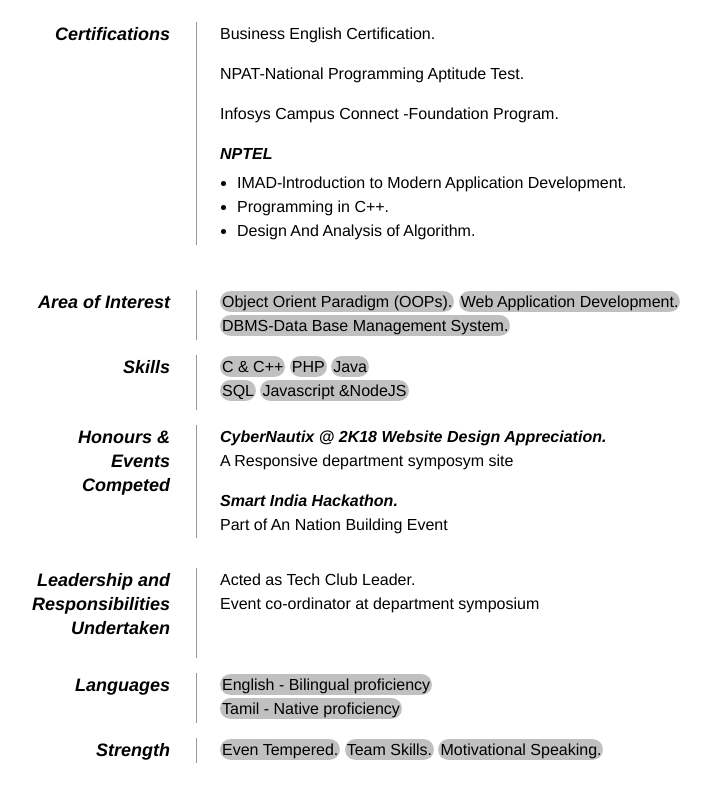
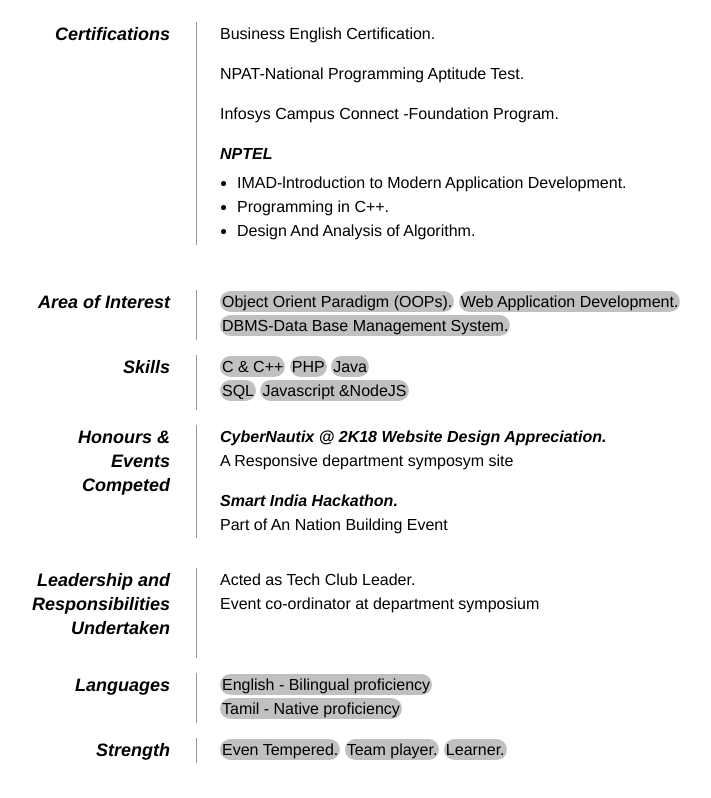
Before and after one commit to MuhamedSalihSeyedIbrahim/MuhamedSalihSeyedIbrahim.github.io, a plain HTML site: page index.html in a window 1280 px wide. Shown: the part 767-1565 px from the top of the page, without its empty margins (220-931 px from the left). Drawn offline with Linux system fonts and the light colour scheme.

Commit message:
Update index.html

```diff
--- a/index.html
+++ b/index.html
@@ -133,8 +133,8 @@
 ">Strength</dt>
             <dd>
                <x class="skillBubble">Even Tempered.</x>
-               <x class="skillBubble">Team Skills.</x>
-               <x class="skillBubble">Motivational Speaking.</x>
+               <x class="skillBubble">Team player.</x>
+               <x class="skillBubble">Learner.</x>
             </dd>
             <dd class="clear"></dd>
          </dl>
```
